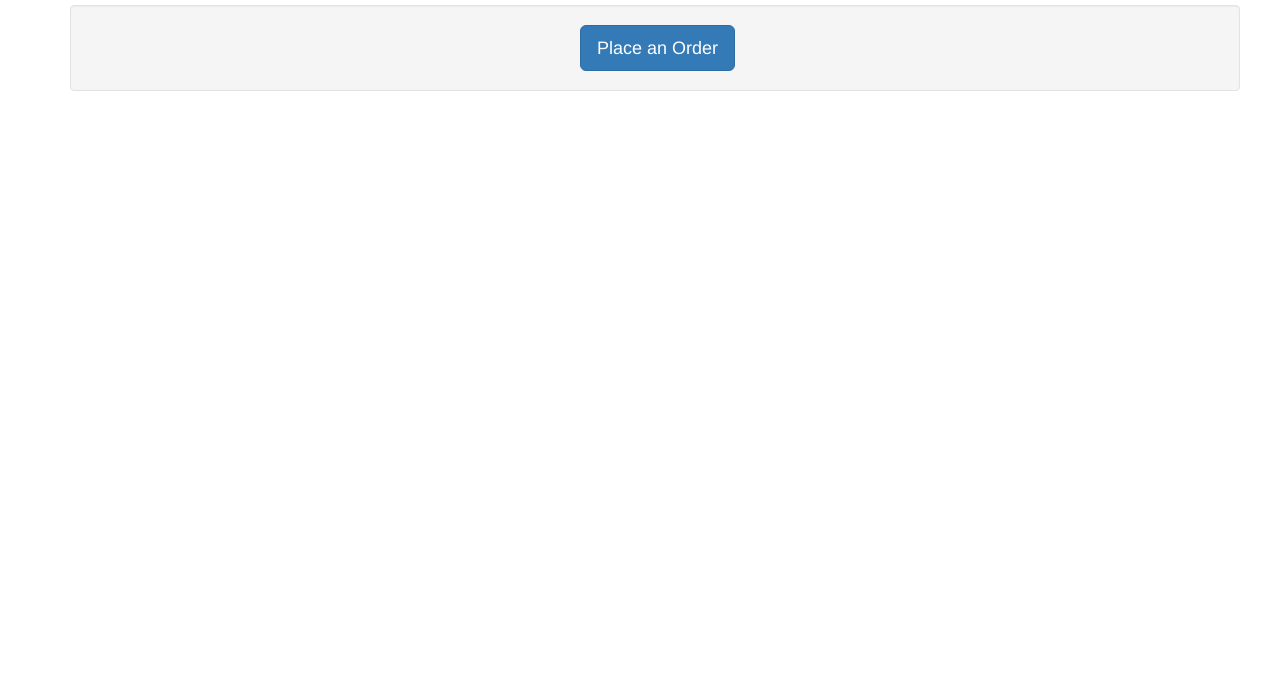
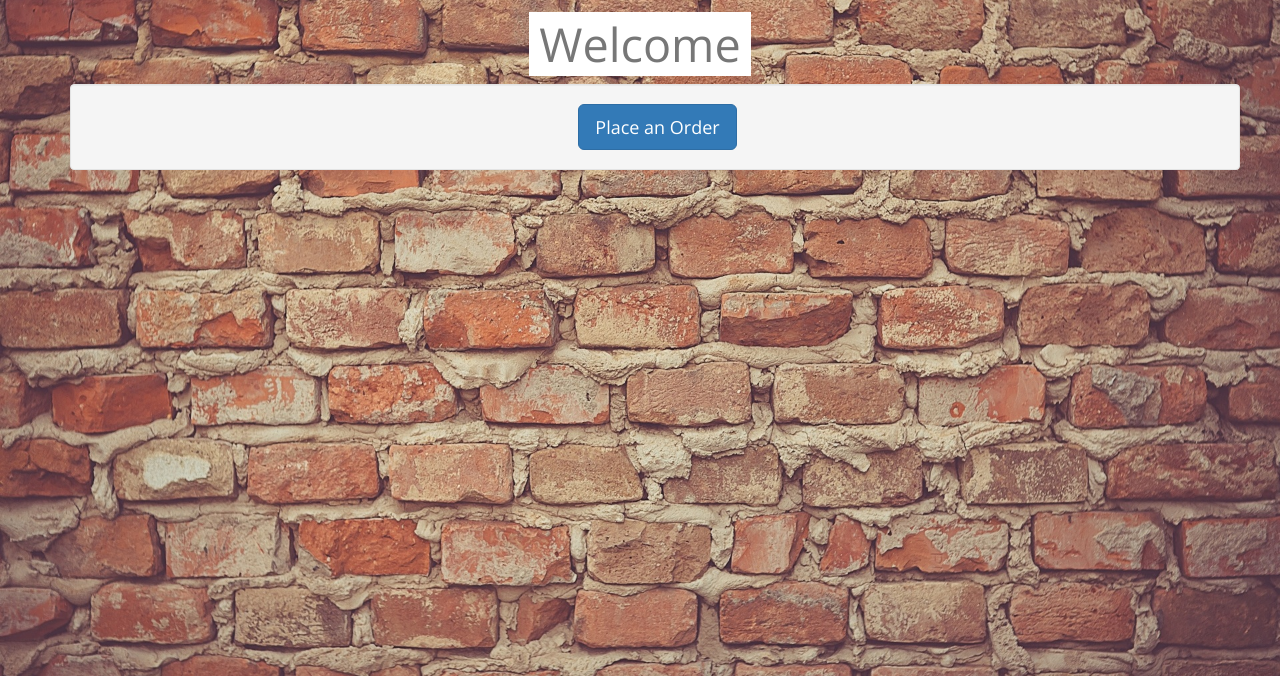
Before and after one commit to timkellogg/stumpTownPies, a plain HTML site: page index.html in a window 1280 px wide. Shown: the part 124-800 px from the top of the page. Drawn offline with nearby package versions, Linux system fonts and the light colour scheme.

Commit message:
update styles for bg images and flash messages

```diff
--- a/css/styles.css
+++ b/css/styles.css
@@ -1,3 +1,38 @@
+/* Images
+****************/
+body {
+  background: url('../public/pizza.jpeg') no-repeat center center fixed;
+  -webkit-background-size: cover;
+  -moz-background-size: cover;
+  -o-background-size: cover;
+  background-size: cover;
+  min-height: 100%;
+}
+
+/* Typography
+***************/
+body {
+	font-family: 'Open Sans', sans-serif;
+}
+
+h1, h2, h3, h4 {
+	font-weight: 800;
+}
+
+h1 {
+	font-size: 72px;
+	color: lightyellow;
+}
+
+#subtitle {
+	background-color: white;
+	padding-left: 10px;
+	padding-right: 10px;
+}
+
+
+/* Forms
+****************/
 .form-inline {
 	margin-bottom: 10px;
 	padding: 5px;
--- a/index.html
+++ b/index.html
@@ -6,6 +6,7 @@
   <link href="css/styles.css" rel="stylesheet" type="text/css">
   <script src="js/jquery-2.1.4.js"></script>
   <script src="https://maxcdn.bootstrapcdn.com/bootstrap/3.3.5/js/bootstrap.min.js"></script>
+  <link href='https://fonts.googleapis.com/css?family=Open+Sans:400,800' rel='stylesheet' type='text/css'>
   <script src="js/scripts.js"></script>
   <title>StumpTown Pies</title>
 </head>
--- a/js/scripts.js
+++ b/js/scripts.js
@@ -97,12 +97,18 @@ $(document).ready(function() {
               "<p>Thanks for ordering at StumptownPies! Note that it will take probably 15 minutes to arrive.</p>" +
             "</div>" +
             "<div class='modal-footer'>" +
-              "<button type='button' class='btn btn-default' data-dismiss='modal'>Close</button>" +
+              "<button id='reload' type='button' class='btn btn-primary' data-dismiss='modal'>Close</button>" +
             "</div>" +
           "</div>" +
         "</div>" +
       "</div>"
     );
+    $("#reload").on("click", function() {
+      emptyNewPizzaOption();
+      emptyCart();
+      order = new Order();
+      renderSubTitle("Thank you for your purchase!", "bg-success");
+    });
   }
 
   function renderCheckoutBtn () {
```
Also changed, not shown: public/pizza.jpeg (added).
